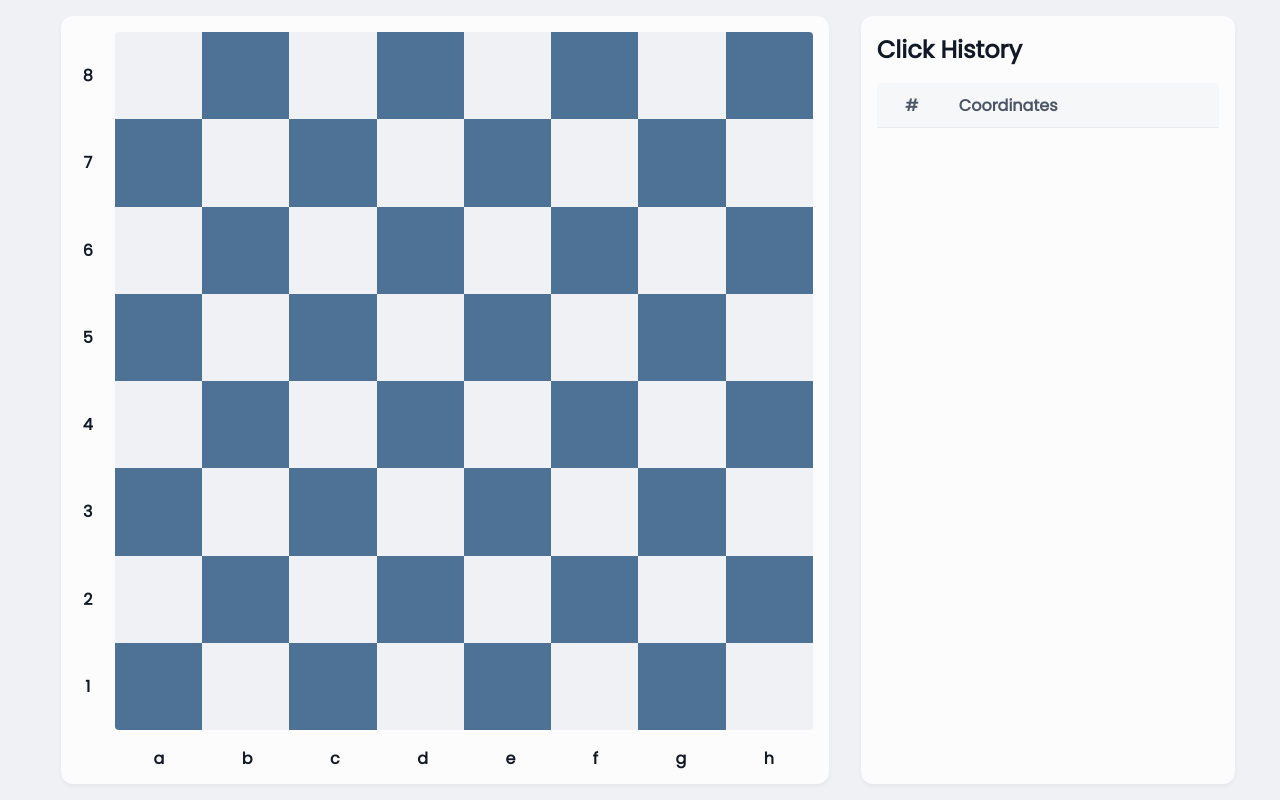
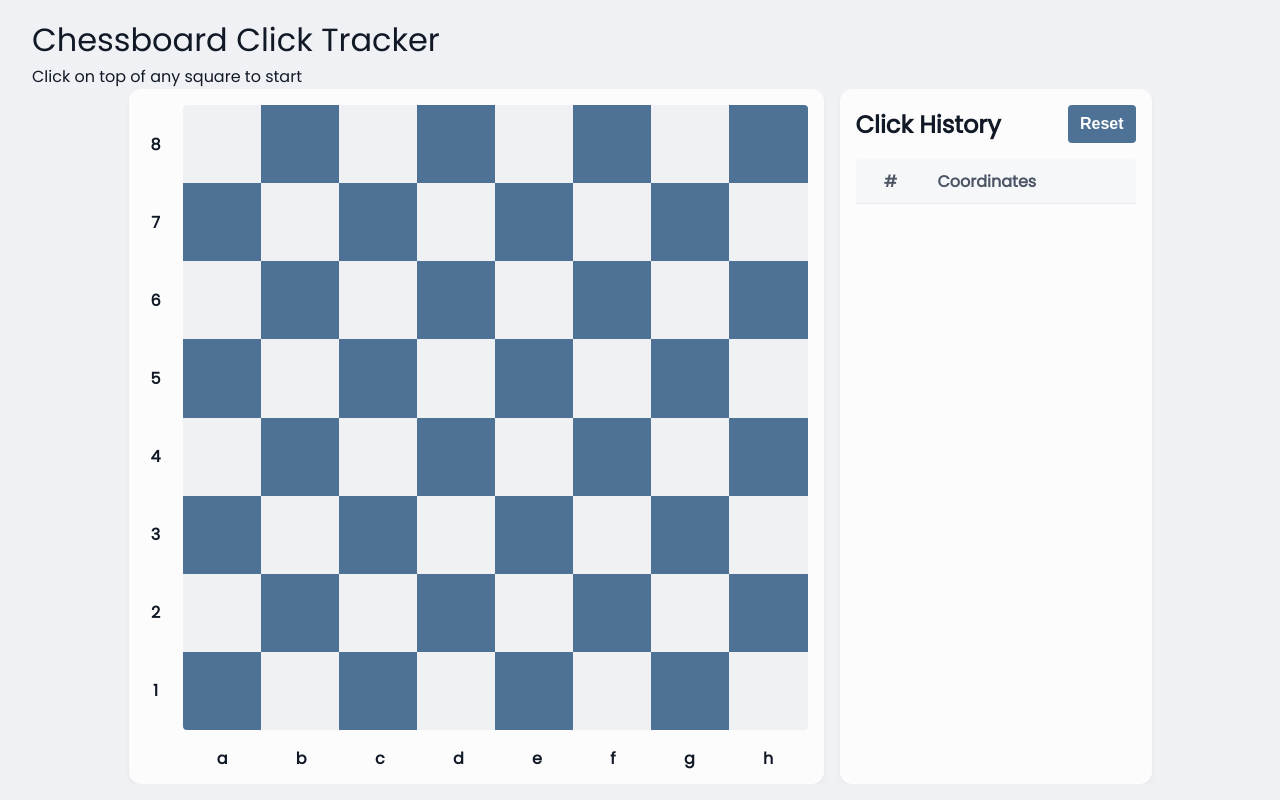
Before and after one commit to MattiaGiacchini/chess-technical-assignment, a Vue app: page / in a window 1280 px wide. Built offline with nearby package versions, Linux system fonts and the light colour scheme.

Commit message:
Chessboard style refactor

```diff
--- a/src/components/Board.vue
+++ b/src/components/Board.vue
@@ -63,6 +63,8 @@ const  squares: Array<{
   grid-template-rows: 1fr 38px;
   width: min(100%, 100cqh);
   height: min(100%, 100cqw);
+  //width: 100cqh;
+  //height: 100cqh;
   aspect-ratio: 1/1;
 
   &__grid {
--- a/src/components/Sidebar.vue
+++ b/src/components/Sidebar.vue
@@ -4,6 +4,8 @@ import { nextTick, ref, watch } from 'vue'
 const props = defineProps<{
   clickedSquares?: string[]
 }>()
+
+const emit = defineEmits(['resetClickedSquares'])
 
 const scrollContainer = ref<HTMLElement | null>(null)
 
@@ -18,7 +20,10 @@ watch(() => props.clickedSquares?.length, async () => {
 
 <template>
   <div class="history-card sidebar-card card">
-    <h2 class="history-card__title">Click History</h2>
+    <div class="history-card__header">
+      <h2 class="history-card__title">Click History</h2>
+      <button class="reset-button" @click="emit('resetClickedSquares')">Reset</button>
+    </div>
     <div class="history-card__scrollable" ref="scrollContainer">
       <table class="history-table">
         <thead class="history-table__header">
@@ -48,8 +53,15 @@ watch(() => props.clickedSquares?.length, async () => {
   flex-direction: column;
   height: 100%;
 
+  &__header {
+    display: flex;
+    justify-content: space-between;
+    align-items: center;
+    margin-bottom: var(--spacing-lg);
+  }
+
   &__title {
-    margin: 0 0 var(--spacing-lg) 0;
+    margin: 0;
     font-size: var(--font-size-xl);
   }
 
@@ -59,6 +71,26 @@ watch(() => props.clickedSquares?.length, async () => {
     min-height: 0;
     border-radius: 4px;
     scroll-snap-type: y proximity;
+  }
+}
+
+.reset-button {
+  padding: var(--spacing-sm) var(--spacing-md);
+  background-color: var(--square-dark);
+  color: white;
+  border: none;
+  border-radius: 4px;
+  font-size: var(--font-size-sm);
+  font-weight: var(--font-weight-semibold);
+  cursor: pointer;
+  transition: background-color 0.2s;
+
+  &:hover {
+    background-color: var(--square-dark-hover);
+  }
+
+  &:active {
+    background-color: var(--square-light-hover);
   }
 }
 
--- a/src/views/MainView.vue
+++ b/src/views/MainView.vue
@@ -10,48 +10,82 @@ function addClickedSquare(coordinates: string) {
   clickedSquares.value.push(coordinates)
   lastClickedSquare.value = coordinates
 }
+
+function resetClickedSquares() {
+  clickedSquares.value = []
+  lastClickedSquare.value = null
+}
 </script>
 
 <template>
-  <div class="chess-layout">
-    <div class="chess-layout__board">
-      <Board  @square-click="addClickedSquare" :last-clicked-square="lastClickedSquare"></Board>
+  <div class="main-layout">
+
+    <div class="main-header">
+      <h1 class="main-title">Chessboard Click Tracker</h1>
+      <p class="main-description">Click on top of any square to start</p>
     </div>
-    <Sidebar class="chess-layout__sidebar" :clickedSquares="clickedSquares"></Sidebar>
+    <div class="chess-layout">
+      <div class="chess-layout__board">
+        <Board :last-clicked-square="lastClickedSquare" @square-click="addClickedSquare" ></Board>
+      </div>
+      <Sidebar class="chess-layout__sidebar" :clickedSquares="clickedSquares" @reset-clicked-squares="resetClickedSquares"></Sidebar>
+    </div>
   </div>
 </template>
 
 <style scoped lang="scss">
+.main-layout {
+  background-color: var(--background-color);
+  height: 100vh;
+  display: flex;
+  flex-direction: column;
+  overflow: hidden;
+  color: var(--text-color);
+  padding: var(--spacing-lg);
+  margin:auto;
+}
+
+.main-header {
+  margin-left: var(--spacing-lg);
+}
+
+.main-title {
+  font-weight: var(--font-weight-bold);
+}
 
 .chess-layout {
-  height: 100vh;
+  flex: 1;
   display: flex;
   flex-direction: row;
   gap: var(--spacing-lg);
-  padding: var(--spacing-lg);
   justify-content: center;
-  margin: auto;
   box-sizing: border-box;
   font-size: var(--font-size-base-lg);
   font-weight: var(--font-weight-semibold);
-
-  background-color: var(--background-color);
-  color: var(--text-color);
+  min-height: 0;
+  overflow: hidden;
 
   &__board {
-    flex:1;
-    max-width: 100cqh;
-    max-height: 100cqw;
+    flex: 0 0 auto;
     min-height: 0;
     display: flex;
     justify-content: center;
     container-type: size;
+    aspect-ratio: 1/1;
+    max-width: 70%;
   }
 
   &__sidebar {
-    width: 30%;
+    width: 25%;
+    min-width: 250px;
+    overflow: auto;
   }
 
+  @media (max-width: 920px) {
+    &__board {
+      max-width: 60%;
+    }
+  }
 
   @media (max-width: 768px) {
     flex-direction: column;
@@ -62,19 +96,17 @@ function addClickedSquare(coordinates: string) {
       flex: 0 0 auto;
       width: 100%;
       max-width: 100%;
-      max-height: none;
+      max-height: 60vh;
       aspect-ratio: 1/1;
     }
 
     &__sidebar {
       flex: 1;
       width: 100%;
+      min-width: 0;
       min-height: 0;
-      overflow: hidden;
+      overflow: auto;
     }
   }
 }
-
-
-
 </style>
```
